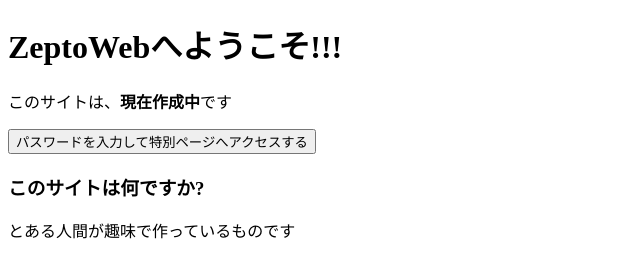
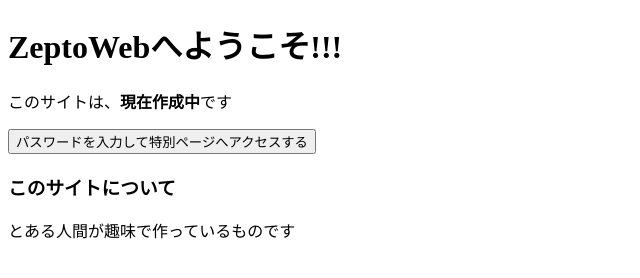
Before and after one commit to zeptoweb/zeptoweb.github.io, a plain HTML site: page index.html in a window 1280 px wide. Shown: the full height of the page, 0-640 px from the left. Drawn offline with Linux system fonts and the light colour scheme.

Commit message:
Update index.html

```diff
--- a/index.html
+++ b/index.html
@@ -15,7 +15,7 @@
     <h1>ZeptoWebへようこそ!!!</h1>
     <p>このサイトは、<strong>現在作成中</strong>です</p>
     <input type="button" value="パスワードを入力して特別ページへアクセスする" onclick="gate();">
-    <h3>このサイトは何ですか?</h3>
+    <h3>このサイトについて</h3>
     <p>とある人間が趣味で作っているものです</p>
   </body>
 </html>
```
